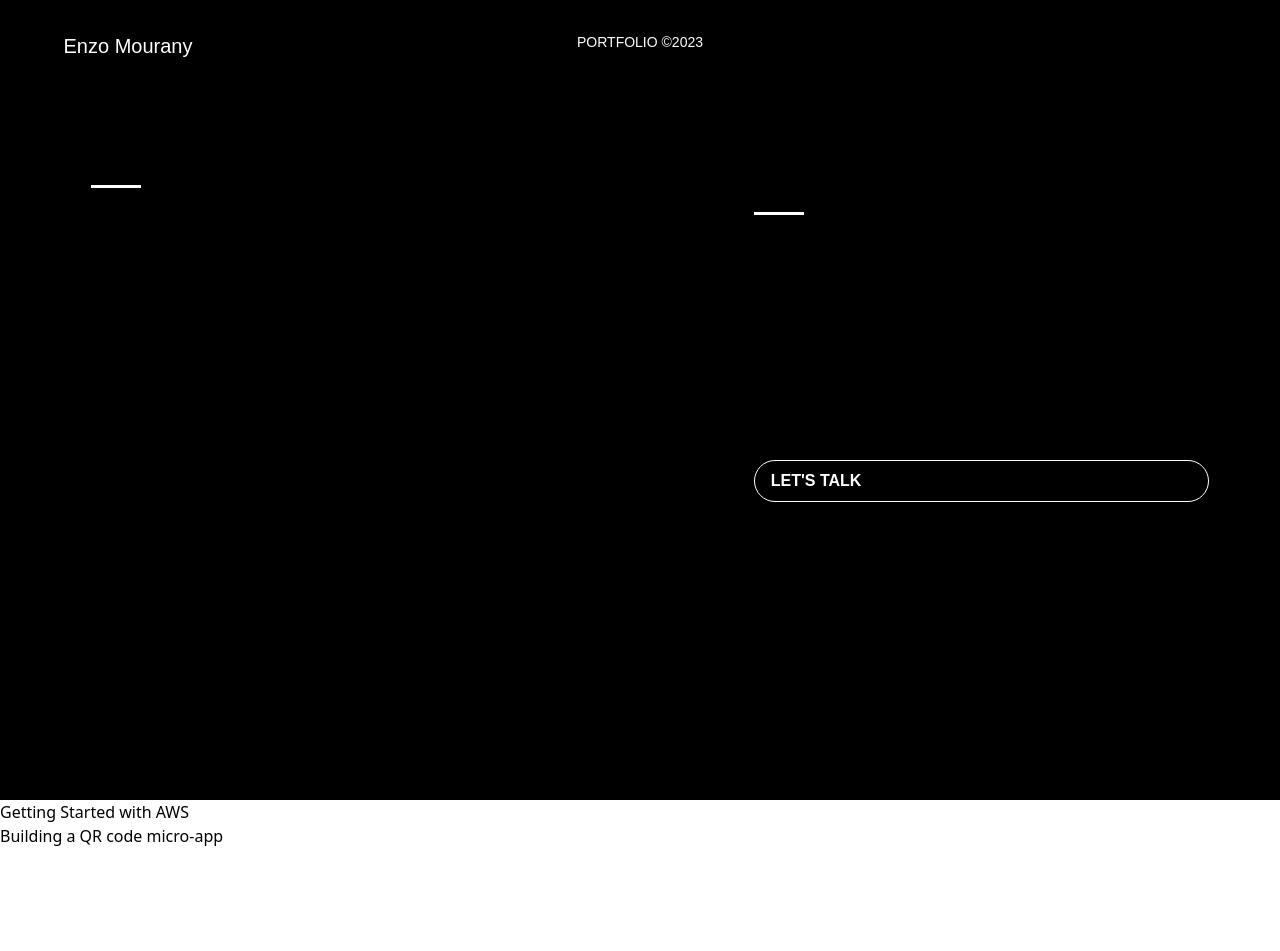
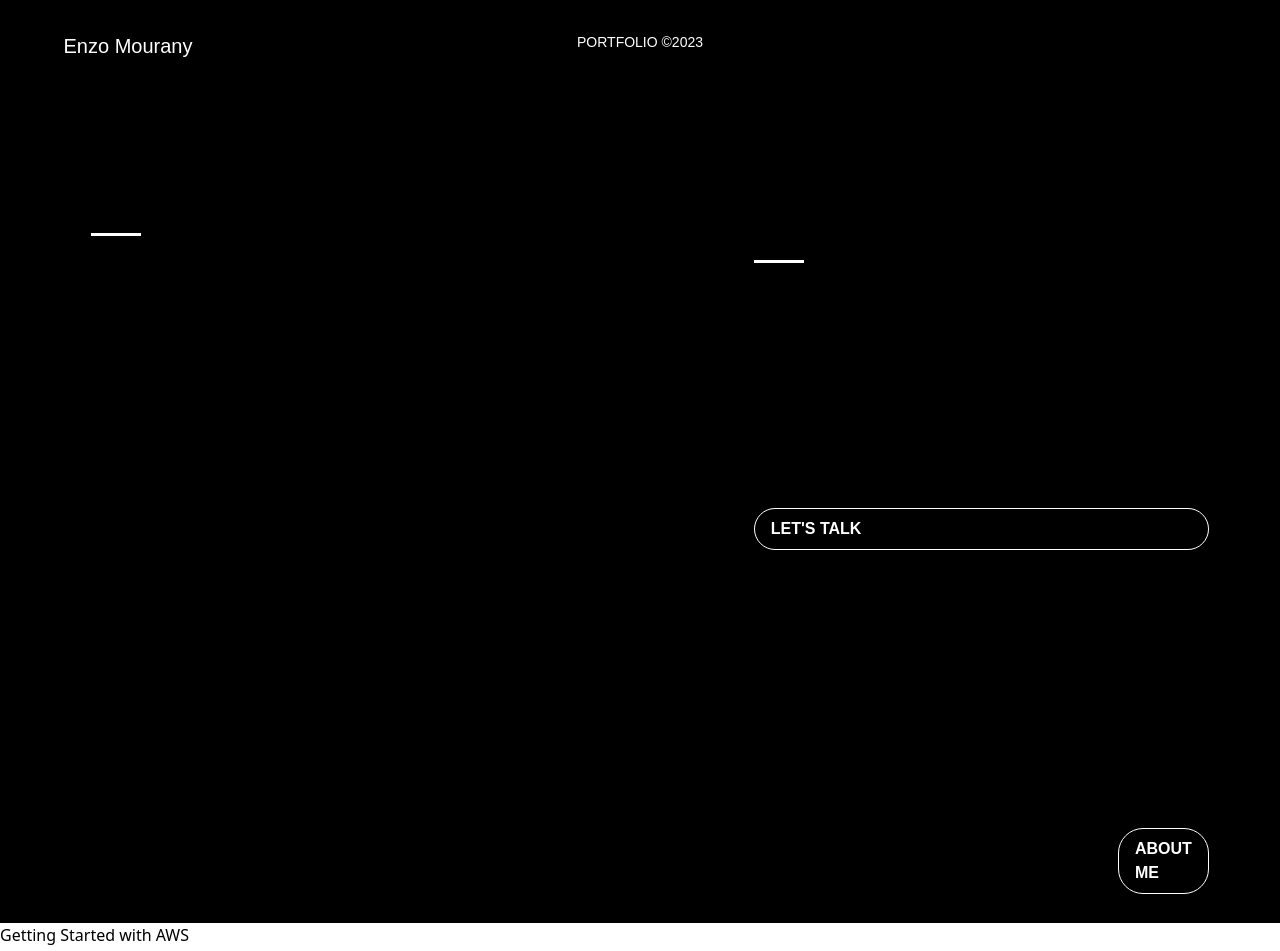
Before and after one commit to enzo-mourany/portfolio-v2, a Next.js app: page / in a window 1280 px wide. Shown: the top 951 px of the page. Before the commit the page ends 848 px from the top, so only its background shows below. Built offline with nearby package versions, Linux system fonts and the light colour scheme.

Commit message:
fix: margin bug

```diff
--- a/app/HomePage.tsx
+++ b/app/HomePage.tsx
@@ -1,5 +1,6 @@
 import styles from '../styles/HomePage.module.scss';
 import LineButton from '../components/input/LineButton';
+import About from '../components/About';
 
 const HomePage = () => {
   return (
@@ -20,6 +21,7 @@ const HomePage = () => {
           <LineButton text="Let's Talk" />
         </div>
       </div>
+      <About />
     </div>
   );
 };
--- a/styles/About.module.scss
+++ b/styles/About.module.scss
@@ -3,7 +3,6 @@
     justify-content: center;
     align-items: center;
     width: 90%;
-    padding-top: 100px;
     .title {
         font-size: 3vw;
     }
--- a/styles/HomePage.module.scss
+++ b/styles/HomePage.module.scss
@@ -12,7 +12,7 @@
         justify-content: center;
         align-items: center;
         width: 90%;
-        padding-top: 150px;
+        height: 100vh;
         .left {
             display: flex;
             flex-direction: column;
```
